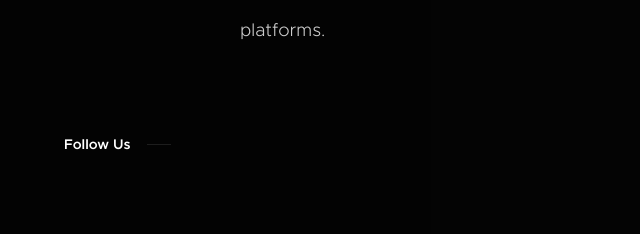
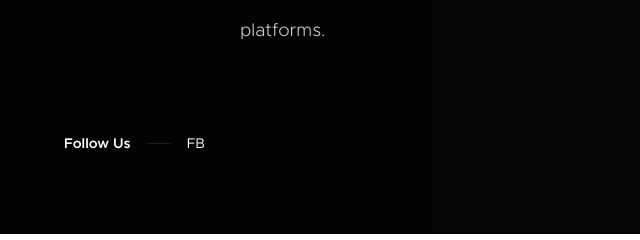
Before and after one commit to kameshvar/idyafactory, a plain HTML site: page index.html in a window 1280 px wide. Shown: the part 924-1164 px from the top of the page, 0-640 px from the left. Drawn offline with Linux system fonts and the light colour scheme; files whose address does not match are found by name.

Commit message:
Update index.html
new

```diff
--- a/index.html
+++ b/index.html
@@ -197,7 +197,7 @@ img {vertical-align: middle;}
             <li class="home-social-title">Follow Us</li>
             <li><a href="www.facebook.com">
                 <i class="fab fa-facebook"></i>
-                <span class="facebook"> </span>
+                <span class="home-social-Text">FB</span>
                 </a></li>
             <li><a href="www.twitter.com">
                 <i class="fab fa-twitter"></i>
```
